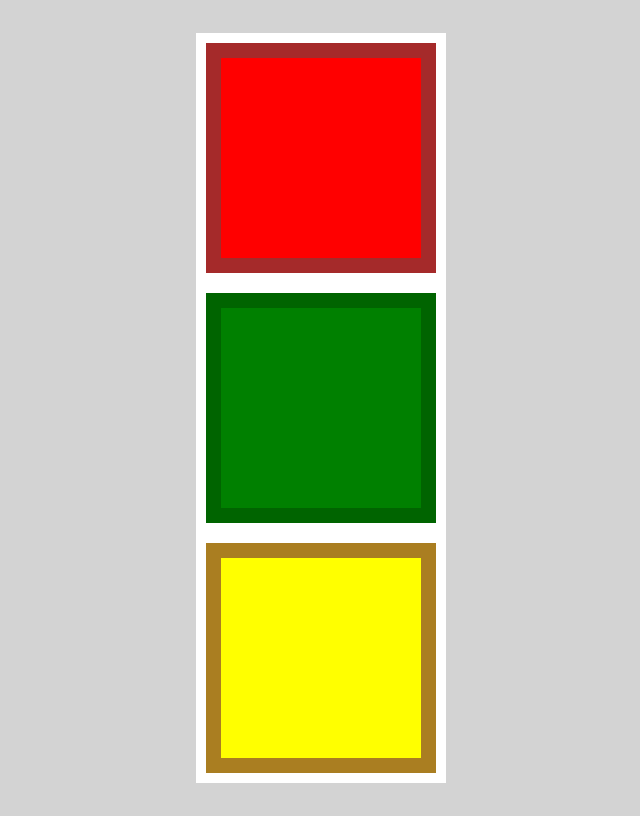
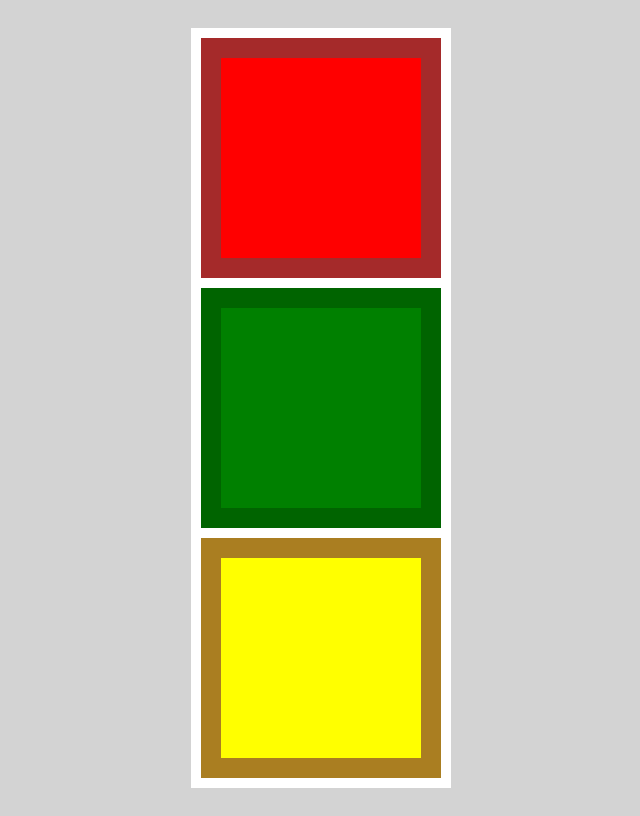
Before and after one commit to RobinBroberg/mitt-trafkljus, a plain HTML site: page index.html in a window 1280 px wide. Shown: the whole page, without its empty margins (319-959 px from the left). Drawn offline with Linux system fonts and the light colour scheme.

Commit message:
small changes

```diff
--- a/style.css
+++ b/style.css
@@ -1,6 +1,6 @@
 
 * {
-    background-color: lightgrey;
+    background-color:  lightgrey;
 }
 .main-container {
   display: flex;
@@ -14,15 +14,15 @@
   align-items: center;
   flex-direction: column;
   background-color: white;
-  width: 250px;
+  padding: 5px;
 }
 
 .container {
   height: 200px;
   width: 200px;
-  margin: 10px;
+  margin: 5px;
   border-style: solid;
-  border-width: 15px;
+  border-width: 20px;
 }
 
 .container-red {
```
